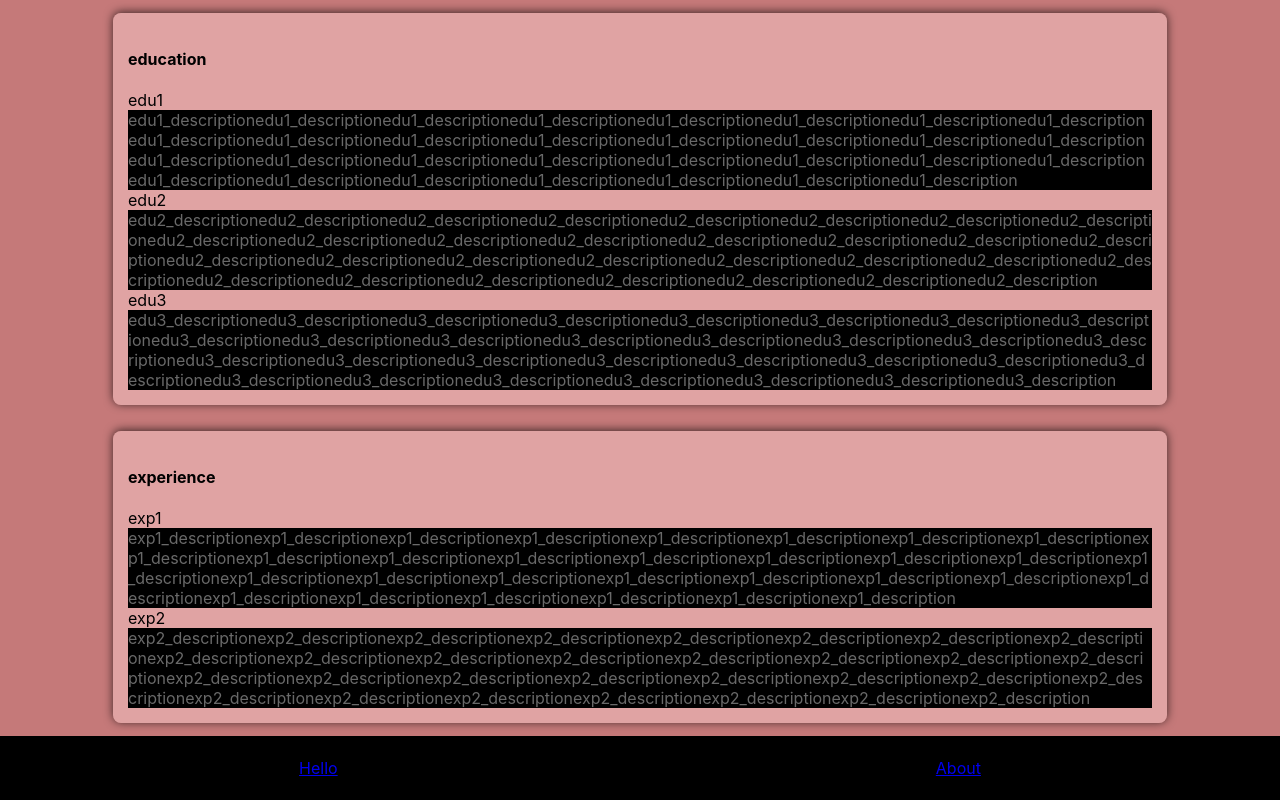
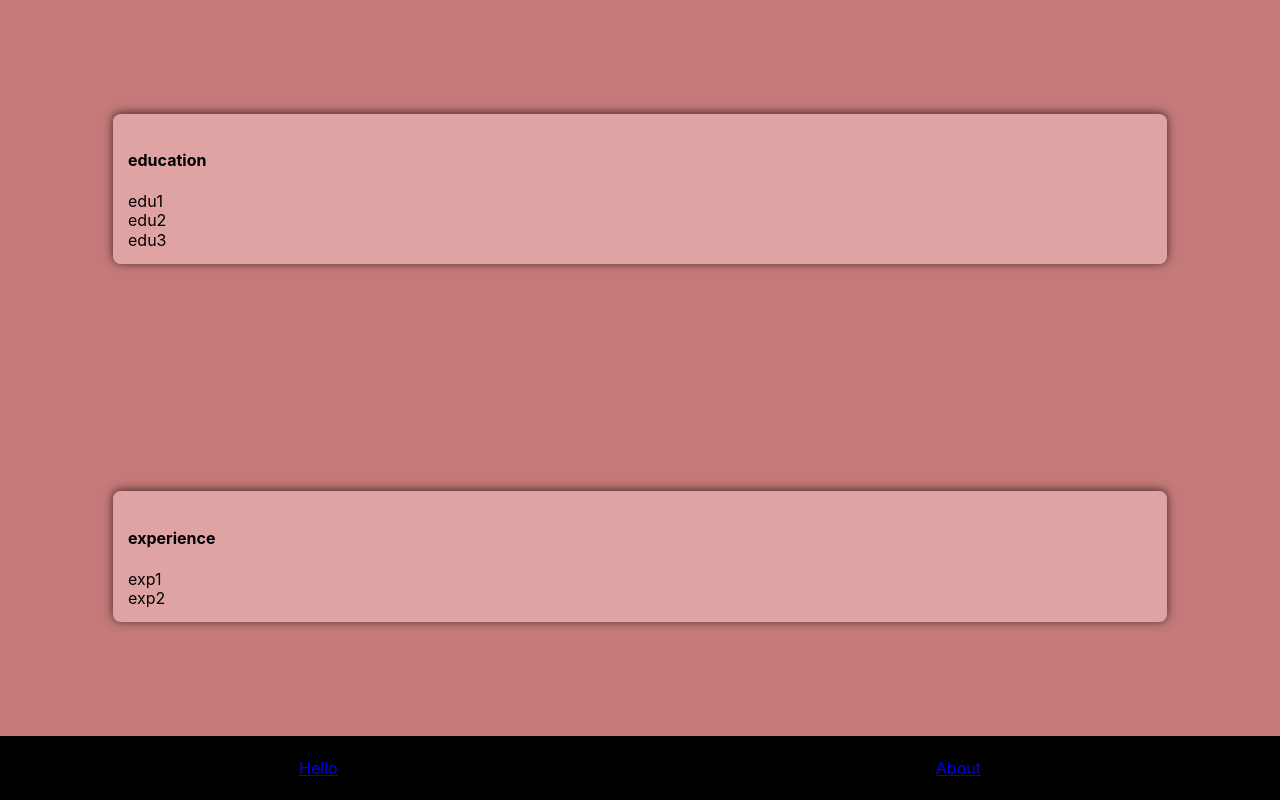
Before and after one commit to camthalion0/mywebsite, a React (Create React App) app: page /about in a window 1280 px wide. Built offline with nearby package versions, Linux system fonts and the light colour scheme.

Commit message:
實現descpription開合滑動

```diff
--- a/src/App.css
+++ b/src/App.css
@@ -20,16 +20,12 @@
   display: flex;
   justify-content:center;
   align-items: center;
-  /* border: 2px solid red; */
   background-color: rgb(127, 255, 212);
 }
 
 .About {
   height: 100%;
   display: flex;
-
-  /* align-items: center; */
-  /* border: 2px solid orange; */
   flex-direction: column;
   justify-content: space-around;
   align-items: center;
@@ -38,66 +34,41 @@
 
 .AboutSection{
   width: 80%;
-  /* border: 1px solid white; */
   padding: 15px;
   border-radius: 0.5em;
   box-shadow: 0 -1px 10px rgba(0, 0, 0, .7);
   background: rgba(238, 183, 183, 0.68);
   list-style: none;
 }
-/*
-.AboutTitle{
-  transform: scaleY(0);
-  transition: transform 0.5s ease;
+
+.AboutItemOn {
+  max-height: 1000px;
+  -webkit-transition: height 0.5s ease;
+  transition: height 0.5s ease;
 }
 
-.AboutTitle:hover{
-  transform: scaleY(1);
-  transition: transform 0.5s ease;
-} */
+.AboutItemOff {
+  max-height: 1.2em;
+  -webkit-transition: max-height 0.5s ease;
+  transition: max-height 0.5s ease;
+}
 
-.AboutItemDescriptionOn{
-  background:black;
+.AboutItemOn>.AboutItemDescription{
   color: dimgray;
   word-break: break-all;
   transform-origin:50% 0%;
-
-  /* max-height: 100%;
-  min-height: 100%; */
-
-  height: 100%;
-
   transform: scaleY(1);
   transition: all 0.5s ease-out;
   -webkit-transition: all 0.5s ease-out;
 }
-
-.AboutItemDescriptionOff{
-  background:black;
+.AboutItemOff>.AboutItemDescription{
+  word-break: break-all;
   transform-origin:50% 0%;
-  word-break: break-all;
-  /* max-height: 0;
-  min-height: 0; */
-  height: 1em;
-
   transform: scaleY(0);
   overflow: hidden;
   -webkit-transition: all 0.5s ease-out;
   transition: all 0.5s ease-out;
 }
-
-/* .AboutItemDescriptionOn>span{
-  height: 100%;
-  -webkit-transition: all 0.5s ease-out;
-  transition: height 0.5s ease-out;
-  }
-
-.AboutItemDescriptionOff>span{
-  height: 0%;
-  display: none;
-  -webkit-transition: all 0.5s ease-out;
-  transition: height 0.5s ease-out;
-} */
 
 .pagefoot {
   height: 8%;
@@ -131,24 +102,20 @@ h3 {
 /* 轉場效果 */
 .fade-enter {
   opacity: 0;
-  /* transform: translateX(100%); */
 }
 
 .fade-enter-active {
   opacity: 1;
-  /* transform: translateX(0); */
-  transition: all 500ms;
+  transition: all 500ms ease-out;
 }
 
 .fade-exit {
   opacity: 0;
-  /* transform: translateX(0); */
 }
 
 .fade-exit-active {
   opacity: 1;
-  /* transform: translateX(-100%); */
-  transition: all 500ms;
+  transition: all 500ms ease-out;
 }
 
 /*小於480*/
--- a/src/components/AboutItemDescription.js
+++ b/src/components/AboutItemDescription.js
@@ -9,7 +9,7 @@ class AboutItemDescription extends Component{
 
         return (
             // <div hidden={!showDescription} className='AboutItemDescription'>
-            <div className={showDescription} >
+            <div className='AboutItemDescription' >
                 <span
                     // hidden={!this.props.showDescription}
                 >
--- a/src/components/AboutItemList.js
+++ b/src/components/AboutItemList.js
@@ -6,21 +6,16 @@ class AboutItemList extends Component {
     constructor(){
         super();
         this.state = {
-            showDescription: [true,true,true]
+            showDescription: [false,false,false]
         };
     }
 
     /* 變更Description顯示 */
     toggleDescription(index) {
-        // let nowstate =  !this.state.showDescription[index];
-        // let showDescription = this.state.showDescription.map(x=>false);    //隱藏全部
-        // showDescription[index] = nowstate;
-
-        let showDescription = this.state.showDescription;
-        showDescription[index] = !this.state.showDescription[index];
-
+        let nowstate =  !this.state.showDescription[index];
+        let showDescription = this.state.showDescription.map(x=>false);    //隱藏全部
+        showDescription[index] = nowstate;
         this.setState({showDescription});
-
     }
 
     render() {
@@ -28,12 +23,15 @@ class AboutItemList extends Component {
             <div className='AboutItem'>
                 {
                     this.props.items.map((item,index)=>{
+
+                        let itemClassName =  this.state.showDescription[index]? "AboutItemOn":"AboutItemOff";
                         return (
-                            <li key={index}
+                            <li key={index} className={itemClassName}
                                 onClick={(e)=>this.toggleDescription(index,e)}
                             >
                                 {item.name}
-                                <AboutItemDescription showDescription={this.state.showDescription[index]}
+                                <AboutItemDescription
+                                // showDescription={this.state.showDescription[index]}
                                                       description={item.description}/>
                             </li>
                         )
```
